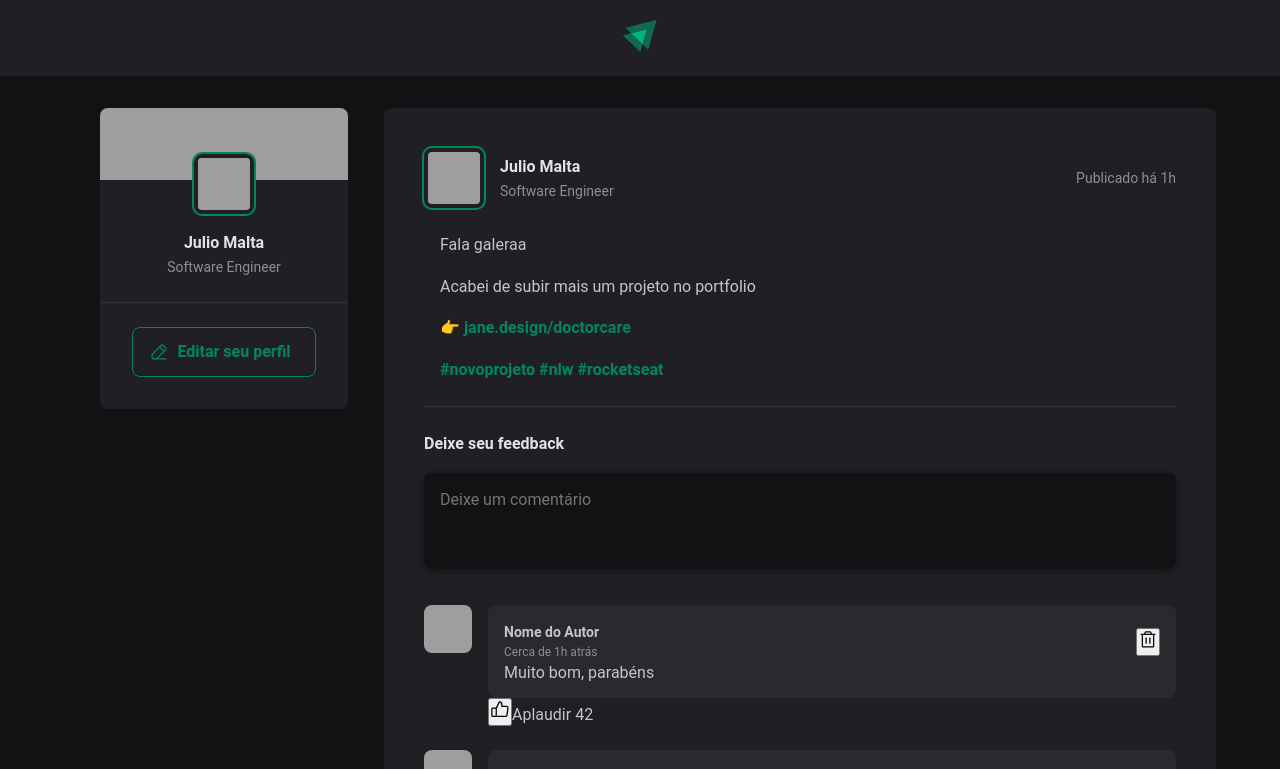
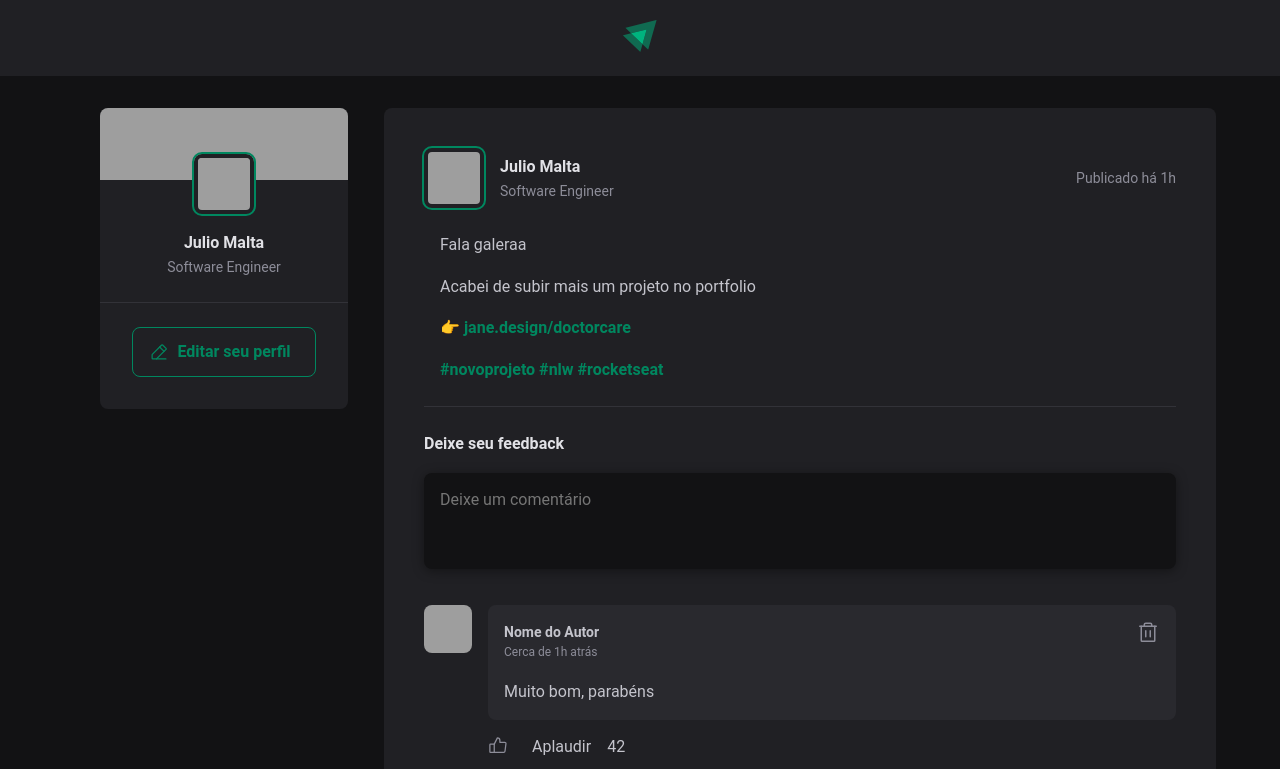
Before and after one commit to juliomalta/Feed-project, a React (Vite) app: page / in a window 1280 px wide. Shown: the top 769 px of the page. Built offline with nearby package versions, Linux system fonts and the light colour scheme; grey boxes are pictures that could not be loaded.

Commit message:
Update Comment component styles and button size

```diff
--- a/src/components/Comment.jsx
+++ b/src/components/Comment.jsx
@@ -14,7 +14,7 @@
               <time title="25 de Novembro às 13h30" dateTime='2023-11-25 14:30:31'>Cerca de 1h atrás</time>
             </div>
             <button title='Deletar comentário'>
-              <Trash size={20} />
+              <Trash size={24} />
             </button>
 
           </header>
--- a/src/components/Comment.module.css
+++ b/src/components/Comment.module.css
@@ -22,7 +22,7 @@
 
 .commentContent header {
   display: flex;
-  align-items: center;
+  align-items: flex-start;
   justify-content: space-between;
 }
 
@@ -38,3 +38,56 @@
   line-height: 1.6;
   color: var(--gray-400);
 }
+
+.commentContent header button {
+  background: transparent;
+  border: 0;
+  color: var(--gray-400);
+  cursor: pointer;
+  transition: color 0.2s;
+  border-radius: 2px;
+  line-height: 0;
+
+}
+
+.commentContent header button:hover {
+  color: var(--red-500);
+}
+
+.commentContent p {
+  color: var(--gray-300);
+  line-height: 1.6;
+  margin-top: 1rem;
+}
+
+.commentBox footer {
+  margin-top: 1rem;
+  display: flex;
+  align-items: center;
+  gap: 1rem;
+}
+
+.commentBox footer button {
+  background: transparent;
+  border: 0;
+  border-radius: 2px;
+  color: var(--gray-400);
+  cursor: pointer;
+  transition: color 0.2s;
+
+  display: flex;
+  align-items: center;
+}
+
+.commentBox footer button:hover {
+  color: var(--green-300);
+}
+
+.commentBox footer button span::before {
+  padding: 0 0.25rem;
+  content: "/2022";
+}
+
+.commentBox footer button svg {
+  margin-right: 0.5rem;
+}
--- a/src/global.css
+++ b/src/global.css
@@ -10,6 +10,8 @@
 
   --green-300: #00B37E;
   --green-500: #00875f;
+
+  --red-500: #F75A68;
 }
 
 :focus {
```
